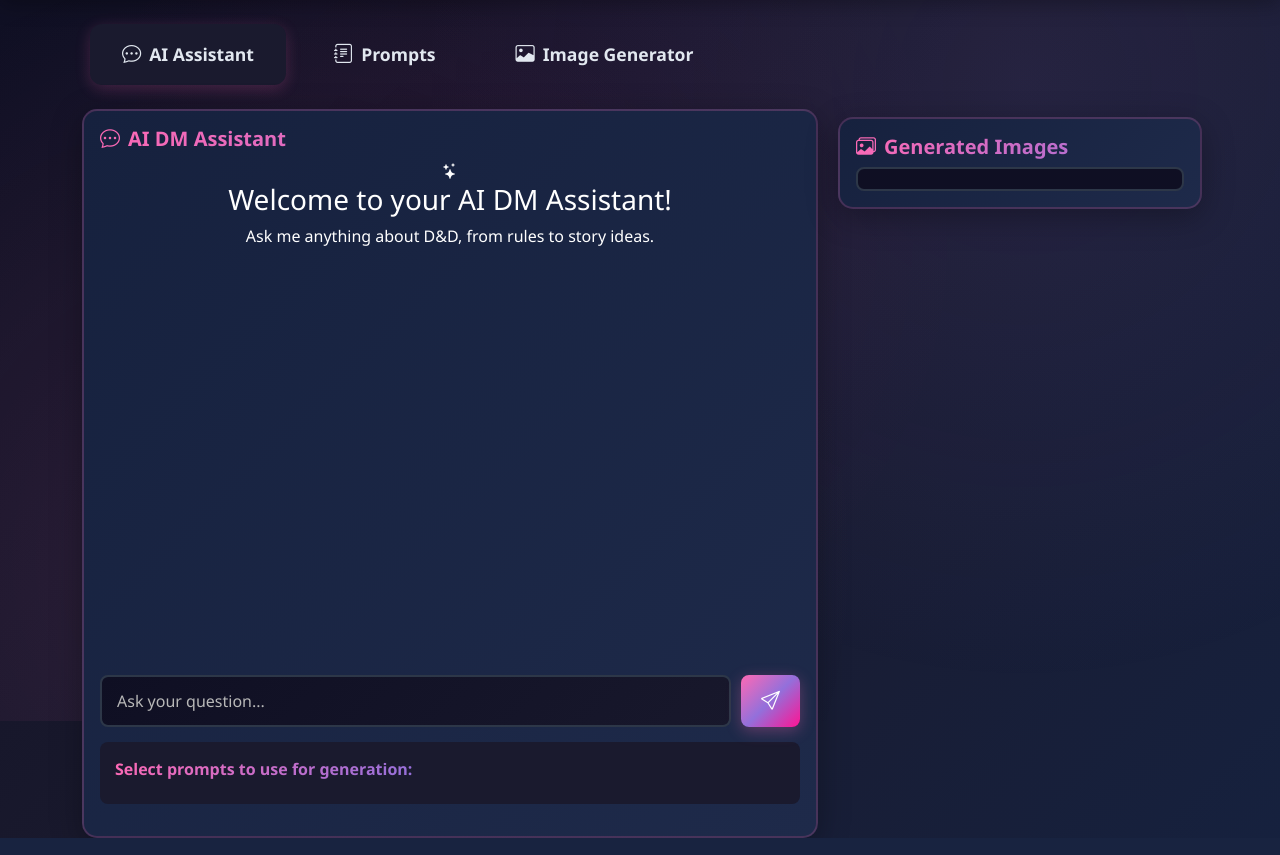
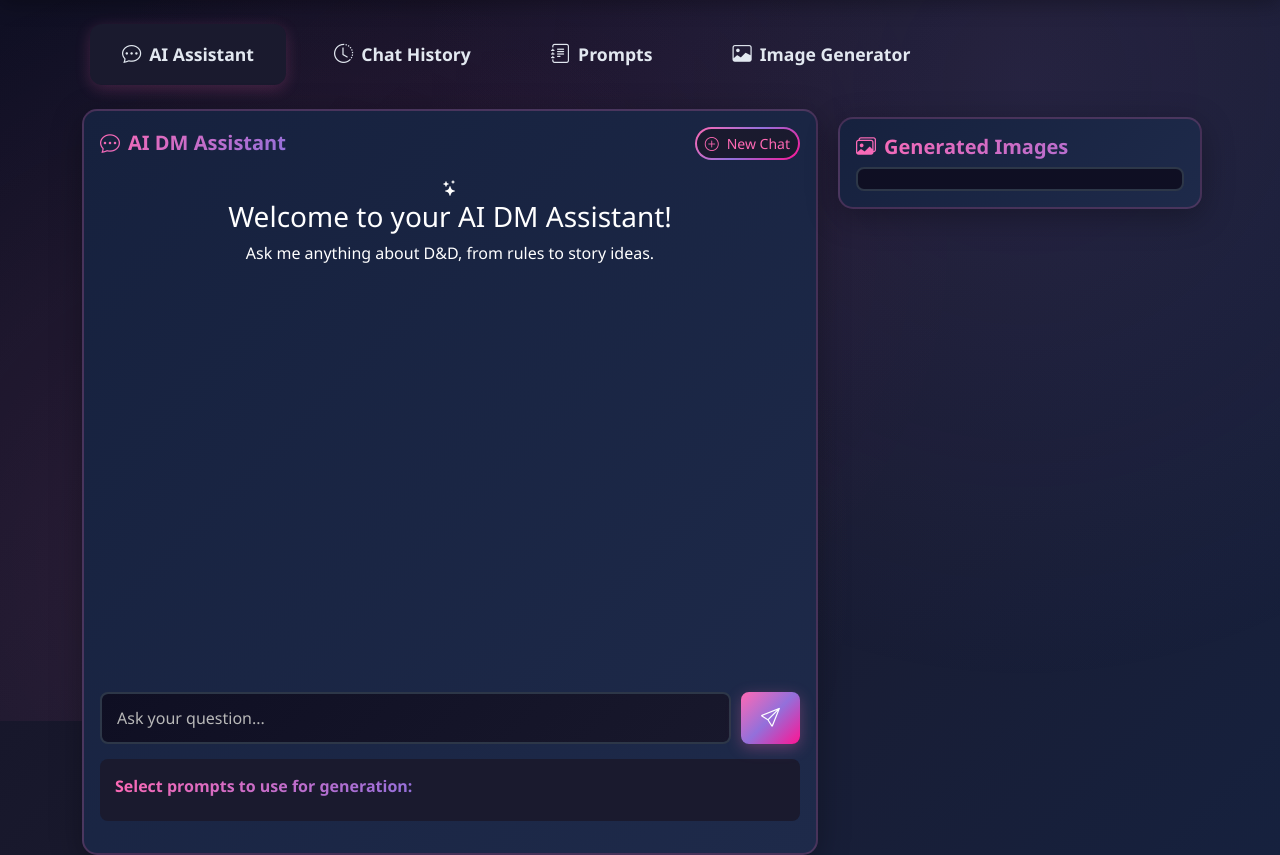
Before and after one commit to NobidoNs/JarvisDND, a Flask app: page /dashboard in a window 1280 px wide. Shown: the part 79-934 px from the top of the page. Run offline with Flask 2, Linux system fonts and the light colour scheme; the visitor is signed in with stand-in values (Sample User, id 1); data comes from the database, SQL or seed files in the repository; data that the repository does not hold is empty; parts of the project's set-up code (start-up, migrations or seed data) failed here and were passed over; some libraries are stand-ins or nearby versions.

Commit message:
start history

```diff
--- a/static/css/style.css
+++ b/static/css/style.css
@@ -1183,3 +1183,108 @@ body::before {
     color: #e74c3c !important;
     transform: scale(1.1);
 }
+
+/* Chat History */
+.chat-history-list {
+    max-height: 600px;
+    overflow-y: auto;
+    padding: 10px;
+}
+
+.chat-history-item {
+    background: var(--card-bg);
+    border: 2px solid var(--border-color);
+    border-radius: 12px;
+    margin-bottom: 15px;
+    cursor: pointer;
+    transition: all 0.3s ease;
+}
+
+.chat-history-item:hover {
+    transform: translateY(-2px);
+    box-shadow: 0 4px 15px rgba(0, 0, 0, 0.2);
+    border-color: var(--primary-color);
+}
+
+.chat-preview {
+    padding: 15px;
+    display: flex;
+    justify-content: space-between;
+    align-items: flex-start;
+    gap: 10px;
+}
+
+.chat-preview-content {
+    flex: 1;
+    min-width: 0;
+}
+
+.chat-preview-content h6 {
+    margin: 0;
+    color: var(--text-primary);
+    white-space: nowrap;
+    overflow: hidden;
+    text-overflow: ellipsis;
+}
+
+.chat-preview-content small {
+    display: block;
+    margin-top: 5px;
+}
+
+.chat-actions {
+    display: flex;
+    gap: 5px;
+}
+
+.chat-actions button {
+    padding: 4px 8px;
+    font-size: 0.875rem;
+}
+
+.chat-actions button:hover {
+    transform: scale(1.1);
+}
+
+/* Custom scrollbar for chat history */
+.chat-history-list::-webkit-scrollbar {
+    width: 6px;
+}
+
+.chat-history-list::-webkit-scrollbar-track {
+    background: var(--dark-bg);
+}
+
+.chat-history-list::-webkit-scrollbar-thumb {
+    background: var(--primary-color);
+    border-radius: 3px;
+}
+
+.chat-history-list::-webkit-scrollbar-thumb:hover {
+    background: var(--accent-color);
+}
+
+/* New Chat Button */
+#newChatBtn {
+    transition: all 0.3s ease;
+}
+
+#newChatBtn:hover {
+    transform: scale(1.05);
+    box-shadow: 0 2px 8px rgba(0, 0, 0, 0.2);
+}
+
+/* Message Timestamps */
+.message-timestamp {
+    font-size: 0.75rem;
+    color: var(--text-secondary);
+    margin-top: 4px;
+}
+
+.user-message .message-timestamp {
+    text-align: right;
+}
+
+.assistant-message .message-timestamp {
+    text-align: left;
+}
--- a/static/js/chat.js
+++ b/static/js/chat.js
@@ -1,7 +1,15 @@
 // Add event listeners when the document is loaded
 document.addEventListener('DOMContentLoaded', function() {
-    const messageInput = document.getElementById('message-input');
+    const messageInput = document.getElementById('messageInput');
     const sendButton = document.querySelector('.chat-input button');
+    const newChatBtn = document.getElementById('newChatBtn');
+    let currentChatId = null;
+
+    // Load chat history when the history tab is shown
+    document.getElementById('history-tab').addEventListener('shown.bs.tab', loadChatHistory);
+
+    // Handle new chat button click
+    newChatBtn.addEventListener('click', startNewChat);
 
     // Send message when Enter is pressed (without Shift)
     messageInput.addEventListener('keydown', function(e) {
@@ -15,11 +23,140 @@ document.addEventListener('DOMContentLoaded', function() {
     sendButton.addEventListener('click', sendMessage);
 });
 
+// Function to load chat history
+async function loadChatHistory() {
+    try {
+        const response = await fetch('/api/chat-history');
+        const data = await response.json();
+
+        const historyList = document.getElementById('chatHistoryList');
+        historyList.innerHTML = '';
+
+        data.chats.forEach(chat => {
+            const chatElement = document.createElement('div');
+            chatElement.className = 'chat-history-item';
+            chatElement.dataset.chatId = chat.id;
+
+            // Get first message or use default text
+            const firstMessage = chat.messages[0]?.content || 'Empty chat';
+            const date = new Date(chat.created_at).toLocaleString();
+
+            chatElement.innerHTML = `
+                <div class="chat-preview">
+                    <div class="chat-preview-content">
+                        <h6 class="mb-1">${firstMessage}</h6>
+                        <small class="text-muted">${date}</small>
+                    </div>
+                    <div class="chat-actions">
+                        <button class="btn btn-sm btn-outline-danger delete-chat" title="Delete chat">
+                            <i class="bi bi-trash"></i>
+                        </button>
+                    </div>
+                </div>
+            `;
+
+            // Add click event to load chat
+            chatElement.addEventListener('click', (e) => {
+                if (!e.target.closest('.delete-chat')) {
+                    loadChat(chat.id);
+                }
+            });
+
+            historyList.appendChild(chatElement);
+        });
+
+        // Add delete chat handlers
+        document.querySelectorAll('.delete-chat').forEach(btn => {
+            btn.addEventListener('click', async (e) => {
+                e.stopPropagation();
+                const chatId = e.target.closest('.chat-history-item').dataset.chatId;
+                await deleteChat(chatId);
+            });
+        });
+    } catch (error) {
+        console.error('Error loading chat history:', error);
+    }
+}
+
+// Function to load a specific chat
+async function loadChat(chatId) {
+    try {
+        const response = await fetch(`/api/chat/${chatId}`);
+        const data = await response.json();
+
+        // Clear current chat
+        const chatContainer = document.getElementById('chatContainer');
+        chatContainer.innerHTML = '';
+
+        // Set current chat ID
+        currentChatId = chatId;
+
+        // Load messages
+        data.messages.forEach(message => {
+            appendMessage(message.role, message.content);
+        });
+
+        // Switch to chat tab
+        const chatTab = document.getElementById('chat-tab');
+        bootstrap.Tab.getOrCreateInstance(chatTab).show();
+    } catch (error) {
+        console.error('Error loading chat:', error);
+    }
+}
+
+// Function to start a new chat
+function startNewChat() {
+    currentChatId = null;
+    const chatContainer = document.getElementById('chatContainer');
+    chatContainer.innerHTML = `
+        <div class="welcome-message text-center">
+            <i class="bi bi-stars"></i>
+            <h3>Welcome to your AI DM Assistant!</h3>
+            <p>Ask me anything about D&D, from rules to story ideas.</p>
+        </div>
+    `;
+}
+
+// Function to delete a chat
+async function deleteChat(chatId) {
+    if (!confirm('Are you sure you want to delete this chat?')) return;
+
+    try {
+        await fetch(`/api/chat/${chatId}`, {
+            method: 'DELETE'
+        });
+
+        // Reload chat history
+        loadChatHistory();
+
+        // If the deleted chat was the current one, start a new chat
+        if (currentChatId === chatId) {
+            startNewChat();
+        }
+    } catch (error) {
+        console.error('Error deleting chat:', error);
+    }
+}
+
+// Modified sendMessage function to handle chat history
 async function sendMessage() {
-    const messageInput = document.getElementById('message-input');
+    const messageInput = document.getElementById('messageInput');
     const message = messageInput.value.trim();
 
     if (!message) return;
+
+    // Get selected prompts
+    const selectedPrompts = [];
+    document.querySelectorAll('.prompt-selector input[type="checkbox"]:checked').forEach(checkbox => {
+        const promptId = checkbox.value;
+        const promptTitle = checkbox.nextElementSibling.textContent.trim();
+        const promptContent = document.querySelector(`#promptsList .prompt-card[data-id="${promptId}"] p`)?.textContent.trim();
+        selectedPrompts.push({
+            id: promptId,
+            title: promptTitle,
+            content: promptContent
+        });
+    });
 
     // Add user message to chat
     appendMessage('user', message);
@@ -33,7 +170,8 @@ async function sendMessage() {
             },
             body: JSON.stringify({
                 message: message,
-                model: window.modelUtils.getSelectedTextModel()
+                selected_prompts: selectedPrompts,
+                chat_id: currentChatId
             })
         });
 
@@ -42,21 +180,62 @@ async function sendMessage() {
         if (data.error) {
             appendMessage('error', data.error);
         } else {
+            // Update current chat ID if this is a new chat
+            if (!currentChatId && data.chat_id) {
+                currentChatId = data.chat_id;
+            }
+
             // Append AI's text response
             appendMessage('assistant', data.response);
 
-            // Append both images if they exist
+            // Append images if they exist
             if (data.user_image_url) {
-                appendImage(data.user_image_url);
+                appendImage('User prompt:', data.user_image_url);
             }
             if (data.ai_image_url) {
-                appendImage('AI:', data.user_image_url);
+                appendImage('AI response:', data.ai_image_url);
             }
         }
     } catch (error) {
         console.error('Error:', error);
         appendMessage('error', 'Failed to send message. Please try again.');
     }
+}
+
+// Helper function to append messages
+function appendMessage(role, content) {
+    const messagesContainer = document.getElementById('chatContainer');
+    const messageDiv = document.createElement('div');
+    messageDiv.className = `message ${role}-message`;
+
+    // Convert URLs to clickable links
+    const contentWithLinks = content.replace(
+        /(https?:\/\/[^\s]+)/g,
+        '<a href="$1" target="_blank" rel="noopener noreferrer">$1</a>'
+    );
+
+    messageDiv.innerHTML = `
+        <div class="message-content">
+            ${contentWithLinks}
+        </div>
+    `;
+    messagesContainer.appendChild(messageDiv);
+    messagesContainer.scrollTop = messagesContainer.scrollHeight;
+}
+
+// Helper function to append images
+function appendImage(caption, imageUrl) {
+    const messagesContainer = document.getElementById('chatContainer');
+    const imageDiv = document.createElement('div');
+    imageDiv.className = 'message image-message';
+    imageDiv.innerHTML = `
+        <div class="message-content">
+            <div class="image-caption">${caption}</div>
+            <img src="${imageUrl}" alt="Generated image" class="img-fluid">
+        </div>
+    `;
+    messagesContainer.appendChild(imageDiv);
+    messagesContainer.scrollTop = messagesContainer.scrollHeight;
 }
 
 async function generateImage() {
@@ -92,31 +271,3 @@ async function generateImage() {
         imageContainer.innerHTML = '<div class="error">Failed to generate image. Please try again.</div>';
     }
 }
-
-function appendMessage(role, content) {
-    const messagesContainer = document.getElementById('chat-messages');
-    const messageDiv = document.createElement('div');
-    messageDiv.className = `message ${role}`;
-
-    // Convert URLs to clickable links
-    const contentWithLinks = content.replace(
-        /(https?:\/\/[^\s]+)/g,
-        '<a href="$1" target="_blank" rel="noopener noreferrer">$1</a>'
-    );
-
-    messageDiv.innerHTML = contentWithLinks;
-    messagesContainer.appendChild(messageDiv);
-    messagesContainer.scrollTop = messagesContainer.scrollHeight;
-}
-
-function appendImage(caption, imageUrl) {
-    const messagesContainer = document.getElementById('chat-messages');
-    const imageDiv = document.createElement('div');
-    imageDiv.className = 'message image';
-    imageDiv.innerHTML = `
-        <div class="image-caption">${caption}</div>
-        <img src="${imageUrl}" alt="Generated image" class="img-fluid">
-    `;
-    messagesContainer.appendChild(imageDiv);
-    messagesContainer.scrollTop = messagesContainer.scrollHeight;
-}
--- a/templates/dashboard.html
+++ b/templates/dashboard.html
@@ -6,6 +6,11 @@
         <li class="nav-item" role="presentation">
             <button class="nav-link active" id="chat-tab" data-bs-toggle="tab" data-bs-target="#chat" type="button" role="tab">
                 <i class="bi bi-chat-dots me-2"></i>AI Assistant
+            </button>
+        </li>
+        <li class="nav-item" role="presentation">
+            <button class="nav-link" id="history-tab" data-bs-toggle="tab" data-bs-target="#history" type="button" role="tab">
+                <i class="bi bi-clock-history me-2"></i>Chat History
             </button>
         </li>
         <li class="nav-item" role="presentation">
@@ -27,9 +32,14 @@
                 <div class="col-md-8">
                     <div class="card">
                         <div class="card-body">
-                            <h5 class="card-title">
-                                <i class="bi bi-chat-dots me-2"></i>AI DM Assistant
-                            </h5>
+                            <div class="d-flex justify-content-between align-items-center mb-3">
+                                <h5 class="card-title mb-0">
+                                    <i class="bi bi-chat-dots me-2"></i>AI DM Assistant
+                                </h5>
+                                <button class="btn btn-outline-primary btn-sm" id="newChatBtn">
+                                    <i class="bi bi-plus-circle me-2"></i>New Chat
+                                </button>
+                            </div>
                             <div class="chat-container" id="chatContainer">
                                 <div class="welcome-message text-center">
                                     <i class="bi bi-stars"></i>
@@ -64,6 +74,20 @@
                                 <!-- Generated images will be displayed here -->
                             </div>
                         </div>
+                    </div>
+                </div>
+            </div>
+        </div>
+
+        <!-- Chat History Tab -->
+        <div class="tab-pane fade" id="history" role="tabpanel">
+            <div class="card">
+                <div class="card-body">
+                    <h5 class="card-title">
+                        <i class="bi bi-clock-history me-2"></i>Your Chat History
+                    </h5>
+                    <div class="chat-history-list" id="chatHistoryList">
+                        <!-- Chat history will be loaded here -->
                     </div>
                 </div>
             </div>
@@ -130,6 +154,7 @@
 {% endblock %}
 
 {% block extra_js %}
+<script src="{{ url_for('static', filename='js/chat.js') }}"></script>
 <script>
 $(document).ready(function() {
     // Load prompts for the selector
```
